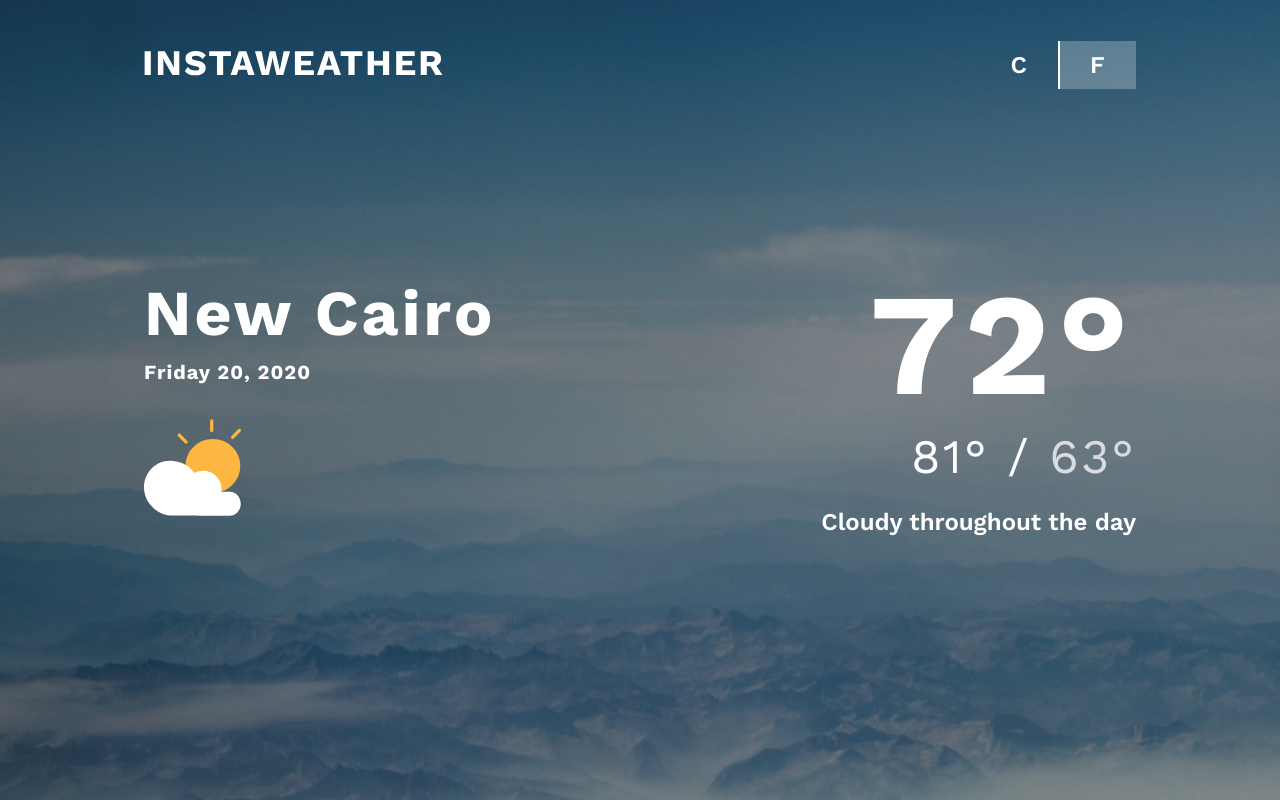
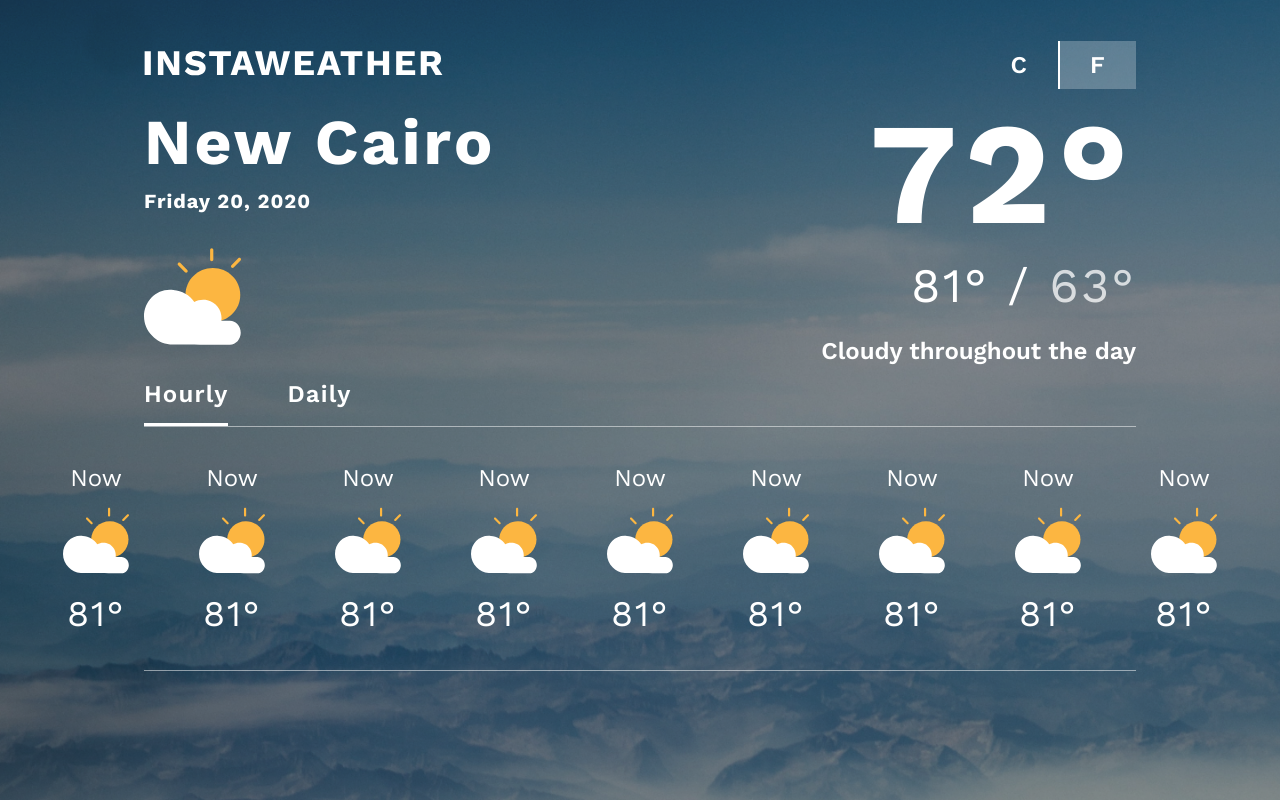
Before and after one commit to MohamedShawkyBayoumi/Instaweather-App, a React (Create React App) app: page / in a window 1280 px wide. Built offline with nearby package versions, Linux system fonts and the light colour scheme.

Commit message:
add Hourly Forecast component

```diff
--- a/src/App.css
+++ b/src/App.css
@@ -1,7 +1,8 @@
 h1,
 h2,
 h4,
-h5 {
+h5,
+h6 {
   margin: 0;
 }
 
@@ -16,7 +17,7 @@ main {
 }
 
 header {
-  margin-bottom: 171px;
+  /* margin-bottom: 171px; */
 }
 
 .header-content {
@@ -107,3 +108,56 @@ button {
   line-height: 28px;
   letter-spacing: 0em;
 }
+
+.section-top-bar {
+  border-bottom: 1px solid rgba(255, 255, 255, 0.5);
+  margin-bottom: 37px;
+}
+
+.section-top-bar button {
+  padding: 15px 0;
+  margin-right: 59px;
+}
+
+.hourly-button-active {
+  border-bottom: 3px solid #FFFFFF;
+}
+
+.hourly-forecast {
+  display: flex;
+  justify-content: center;
+  padding-bottom: 35px;
+  border-bottom: 1px solid rgba(255, 255, 255, 0.5);
+}
+
+.hourly-forecast-card {
+  margin-right: 70px;
+}
+
+.hourly-forecast-card:last-child {
+  margin-right: 0;
+}
+
+.hourly-forecast-card h6 {
+  font-family: Work Sans;
+  font-size: 24px;
+  font-style: normal;
+  font-weight: 400;
+  line-height: 28px;
+  letter-spacing: 0em;
+  text-align: center;
+}
+
+.hourly-forecast-card svg {
+  width: 66px;
+}
+
+.hourly-forecast-card h5 {
+  font-family: Work Sans;
+  font-size: 36px;
+  font-style: normal;
+  font-weight: 400;
+  line-height: 42px;
+  letter-spacing: 0.05em;
+  text-align: center;
+}
--- a/src/App.js
+++ b/src/App.js
@@ -1,6 +1,7 @@
 import React from 'react';
 import './App.css';
 import Header from './components/Header';
+import HourlyForecast from './components/HourlyForecast';
 import TodayForecast from './components/TodayForecast';
 
 function App() {
@@ -9,6 +10,7 @@ function App() {
       <main>
         <Header />
         <TodayForecast />
+        <HourlyForecast />
       </main>
     </div>
   );
--- /dev/null
+++ b/src/components/HourlyForecast.js
@@ -0,0 +1,28 @@
+import React from 'react';
+import { ReactComponent as CloudyIcon } from '../assets/cloudy.svg';
+
+const HourlyForecast = () => {
+    return (
+        <section>
+            <div className="container">
+                <div className="hourly-forecast-section">
+                    <div className="section-top-bar">
+                        <button className="hourly-button-active">Hourly</button>
+                        <button>Daily</button>
+                    </div>
+                    <div className="hourly-forecast">
+                        {[1, 1, 1, 1, 1, 1, 1, 1, 1, ].map(() => (
+                            <div className="hourly-forecast-card">
+                                <h6>Now</h6>
+                                <CloudyIcon />
+                                <h5>81°</h5>
+                            </div>
+                        ))}
+                    </div>
+                </div>
+            </div>
+        </section>
+    )
+}
+
+export default HourlyForecast;
```
